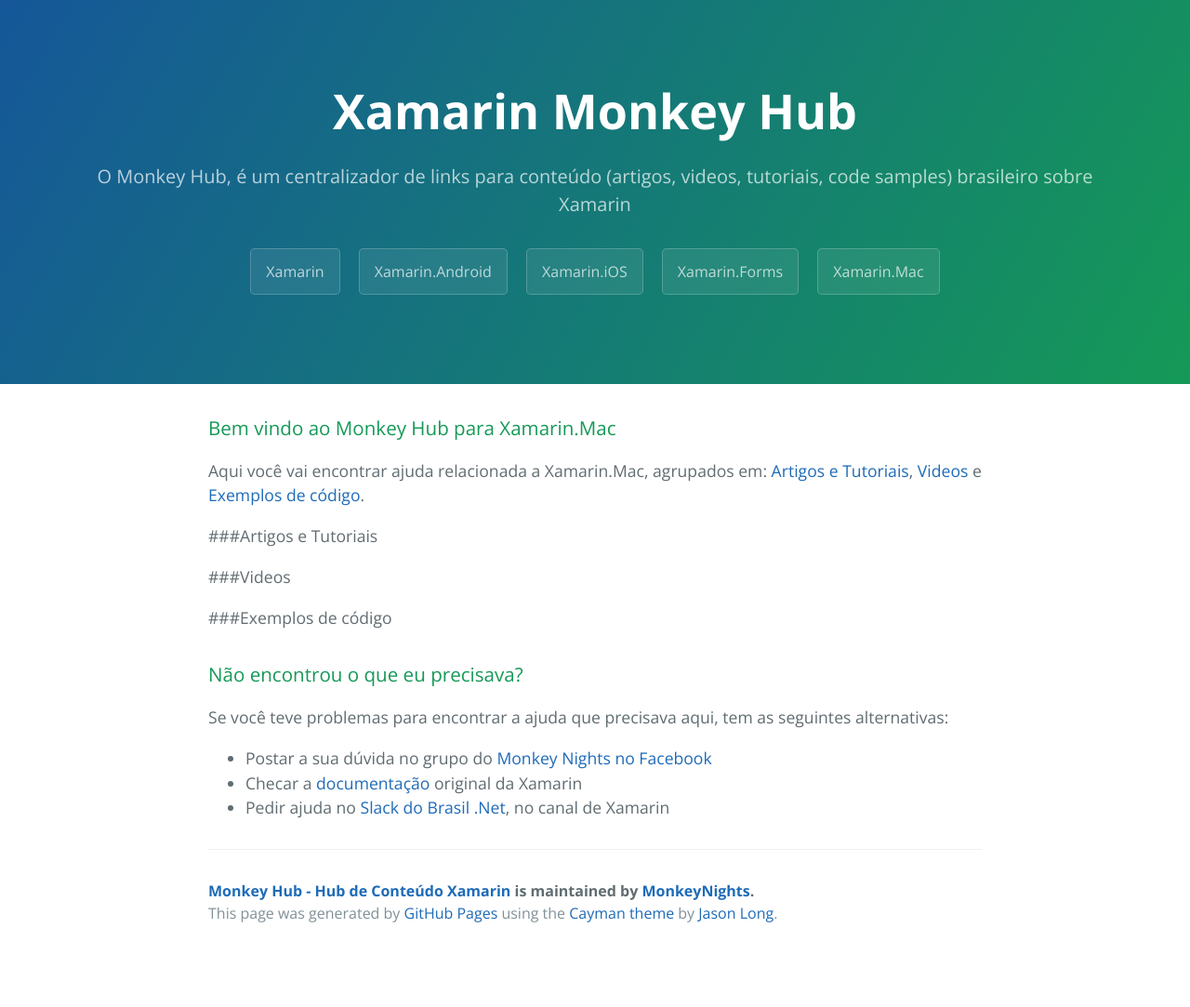
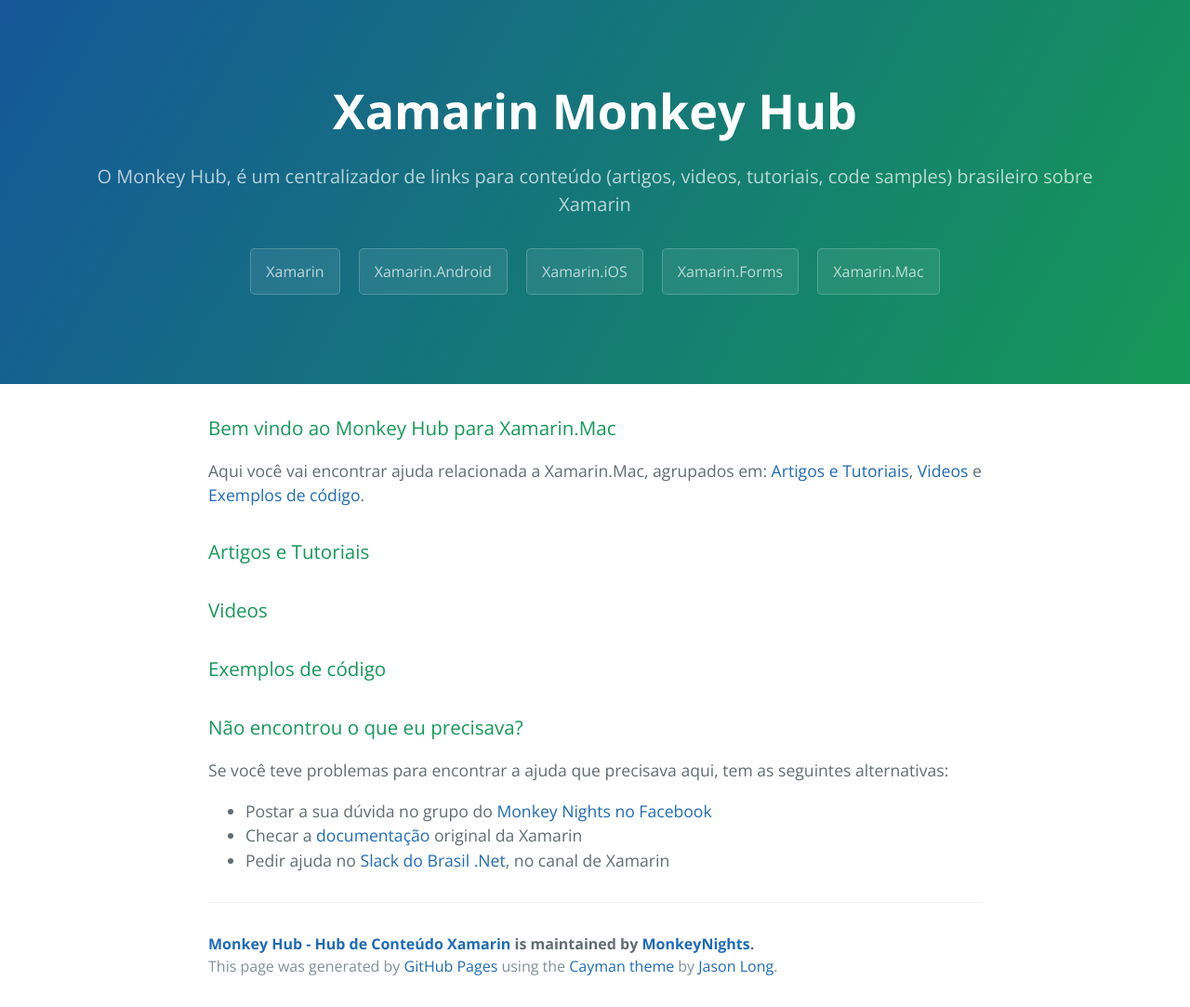
Before and after one commit to MonkeyNights/hub, a Jekyll site: the page built from mac.md, in a window 1280 px wide. Shown: the whole page at 93% size. Built offline with Jekyll 4.4.1, drawn with Linux system fonts in a browser that asks for light colours; nearby versions of some CDN libraries; library files that are not in the unit come from our copies; before the commit the page ends 1026 px from its top, so only the background shows below that.

Commit message:
gh-pages is a mess

```diff
--- a/_includes/links
+++ b/_includes/links
@@ -1,4 +1,4 @@
-###Artigos e Tutoriais
+### Artigos e Tutoriais
 
 {% for post in site.data.posts %}
     {% if post.tags contains tag %}
@@ -6,7 +6,7 @@
     {% endif %}
 {% endfor %}
 
-###Videos
+### Videos
 
 {% for video in site.data.videos %}
     {% if video.tags contains tag %}
@@ -14,7 +14,7 @@
     {% endif %}
 {% endfor %}
 
-###Exemplos de código
+### Exemplos de código
 
 {% for sample in site.data.samples %}
     {% if sample.tags contains tag %}
--- a/_includes/themes/monkey/default.html
+++ b/_includes/themes/monkey/default.html
@@ -15,11 +15,11 @@
     <section class="page-header">
         <h1 class="project-name"><a href="/" class="title-link">Xamarin Monkey Hub</a></h1>
         <h2 class="project-tagline">O Monkey Hub, é um centralizador de links para conteúdo (artigos, videos, tutoriais, code samples) brasileiro sobre Xamarin</h2>
-        <a href="/xamarin" class="btn">Xamarin</a>
-        <a href="/android" class="btn">Xamarin.Android</a>
-        <a href="/ios" class="btn">Xamarin.iOS</a>
-        <a href="/forms" class="btn">Xamarin.Forms</a>
-        <a href="/mac" class="btn">Xamarin.Mac</a>
+        <a href="/hub/xamarin" class="btn">Xamarin</a>
+        <a href="/hub/android" class="btn">Xamarin.Android</a>
+        <a href="/hub/ios" class="btn">Xamarin.iOS</a>
+        <a href="/hub/forms" class="btn">Xamarin.Forms</a>
+        <a href="/hub/mac" class="btn">Xamarin.Mac</a>
     </section>
 
 
```
Also changed, not shown: 9 other files.
